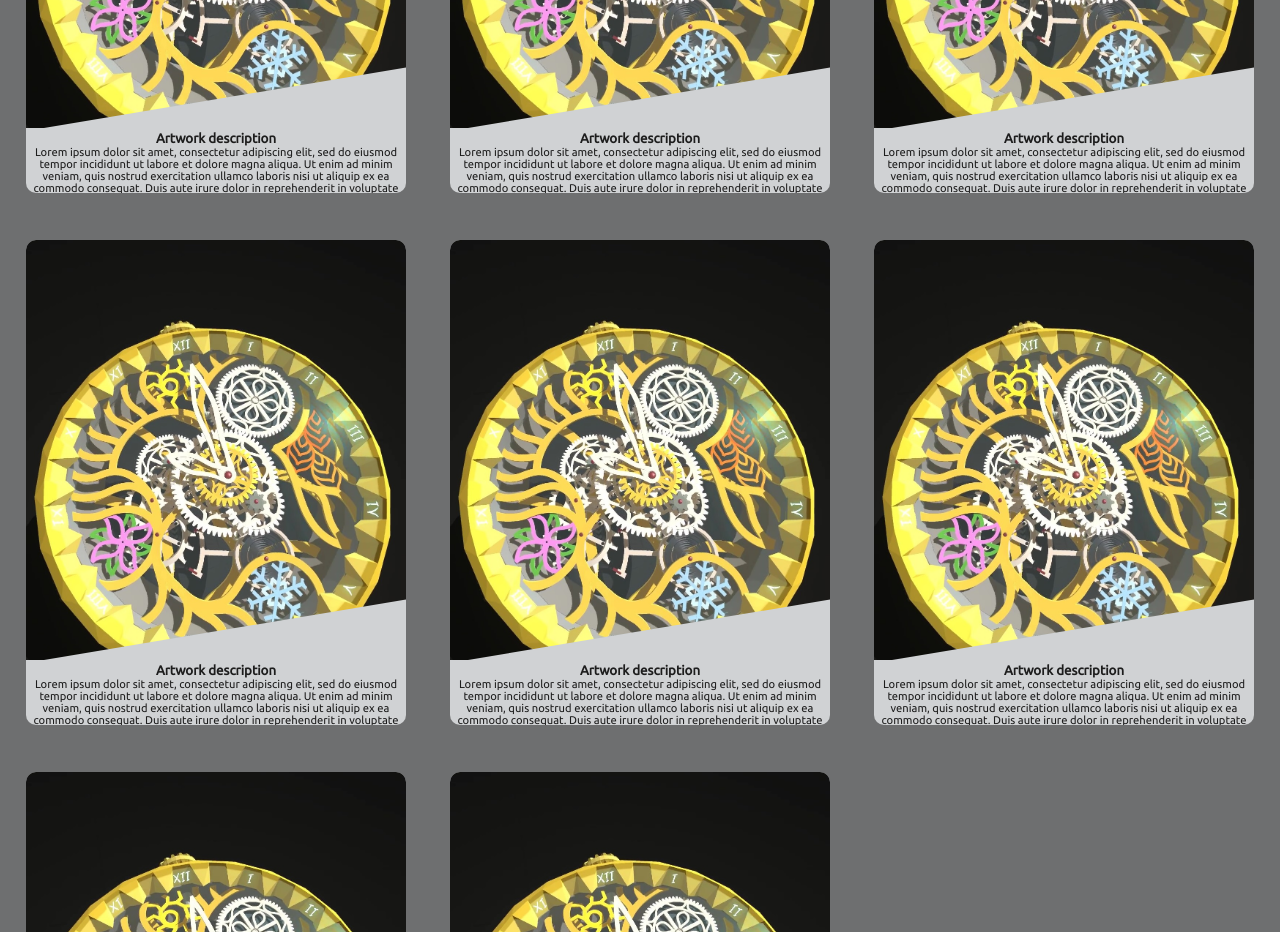
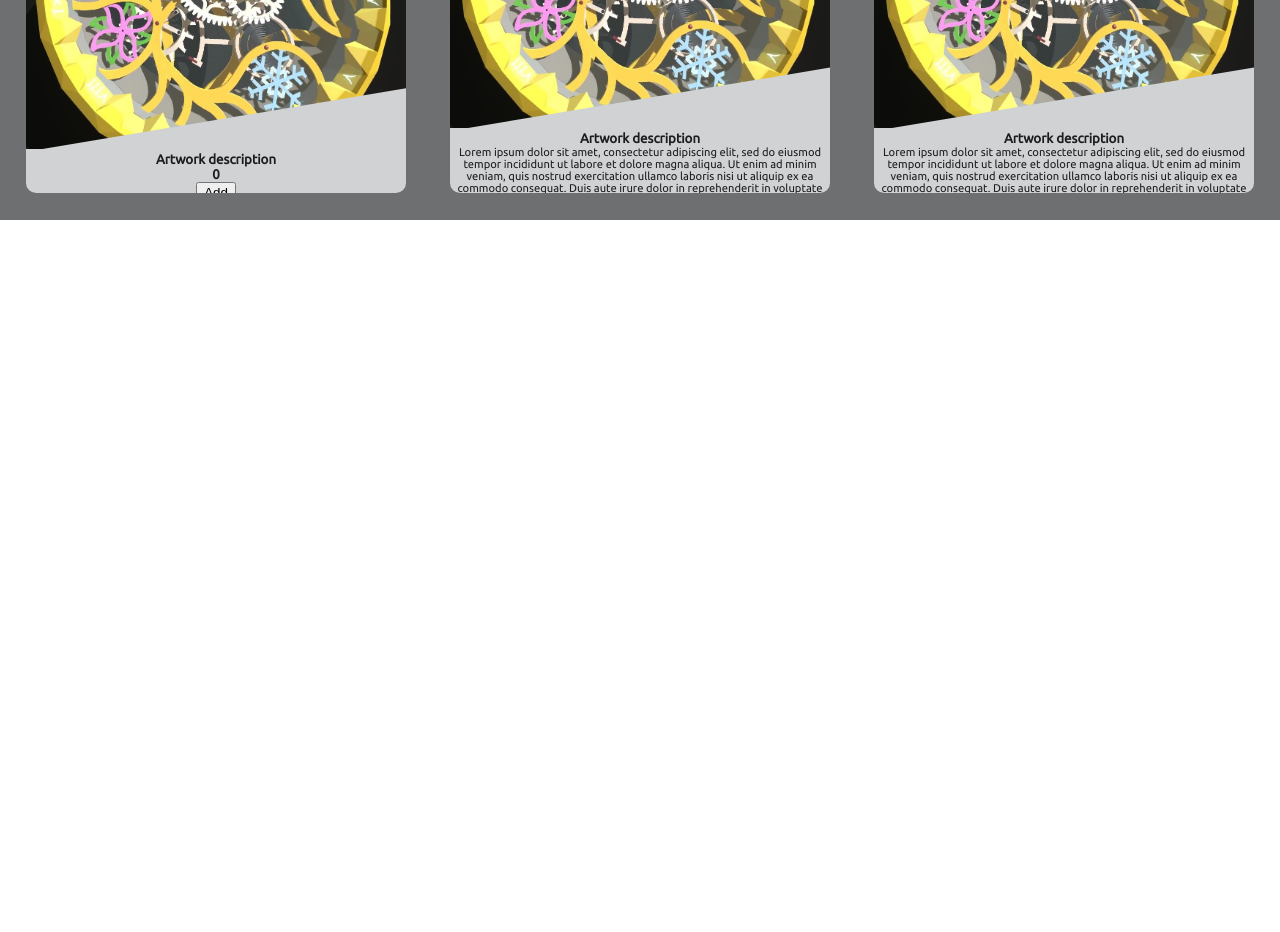
Before and after one commit to Cedaring-xr/cedaring-art, a React (Create React App) app in the folder test1/: page /artwork in a window 1280 px wide. Shown: the part 720-1652 px from the top of the page. After the commit the page ends 940 px from the top, so only its background shows below. Built offline with nearby package versions, Linux system fonts and the light colour scheme.

Commit message:
working on modal feature with dynamic data

```diff
--- a/test1/src/components/ModalCard.js
+++ b/test1/src/components/ModalCard.js
@@ -7,25 +7,29 @@ import Modal from "react-modal";
 
 // covers the artwork viewer component that should call a glb or tilt file loader scene
 
-export default function Modal() {
-  const [display, setDisplay] = useState(true);
+const ModalCard = ({ isOpen, onClose }) => {
+  const [open, setOpen] = useState()
 
-  const open = () => {
-    setDisplay(true)
-  };
-  const close = () => {
-    setDisplay(false)
-  };
+  function onClose() {
+    setOpen(isOpen = false)
+  }
 
+  if (!isOpen) {
+    console.log('modal')
+    return null
+  } else {
     return (
       <div className={classes.container}>
-      <Modal isOpen={modalIsOpen}>
+        <Modal isOpen={isOpen} onClose={() => isOpen(false)}>
           <h3 className="temp-header">Modal openbrush canvas</h3>
+          <button className={classes.close} onClick={onClose}>
+            X close
+          </button>
           <ThreeScene />
-        <div className={classes.close} onClick={close}>
-          X close
-        </div>
         </Modal>
       </div>
     )
   }
+}
+
+export default ModalCard
--- a/test1/src/components/ModalCard.module.scss
+++ b/test1/src/components/ModalCard.module.scss
@@ -7,7 +7,7 @@
 .modal {
     height: 300px;
     background: $background;
-    display: flex;
+    position: absolute;
     justify-content: center;
     align-items: center;
 }
--- a/test1/src/pages/Artwork.js
+++ b/test1/src/pages/Artwork.js
@@ -1,74 +1,36 @@
-import React, { useState } from "react";
-import ThreeScene from '../utils/three-scene';
-import OpenBrushScene from '../utils/glbLoader';
+import React, { Component } from "react";
+import Counter from "../utils/counter";
+import ModalCard from "../components/ModalCard";
 
-export default function Artwork() {
-    const setModalOpen = false
+ class Artwork extends Component {
+
+    constructor(props) {
+        super(props)
+        this.state = {
+            isOpen: false
+        }
+    }
+
+    openModal() {
+        this.setState((prevState, props) => ({
+            isOpen: true
+        }))
+    }
+
+    render() {
         return (
             <div>
                 <div className="grid-container">
-            <div className="grid-card" onClick={()=> setModalOpen(true)}>
+                <div className="grid-card">
+                        <button onClick={()=> this.openModal()}>open</button>
+                        <ModalCard isOpen={this.state.isOpen}/>
                         <div className="grid-card-content">
                             <div className="grid-img-container">
                                 <img className="grid-card-img" src="/extras/clock_Moment.jpg"/>
                             </div>
                             <div className="grid-card-desc-container">
                                 <h5>Artwork description</h5>
-                            <p>Lorem ipsum dolor sit amet, consectetur adipiscing elit, sed do eiusmod tempor incididunt ut labore et dolore magna aliqua. Ut enim ad minim veniam, quis nostrud exercitation ullamco laboris nisi ut aliquip ex ea commodo consequat. Duis aute irure dolor in reprehenderit in voluptate velit esse cillum dolore eu fugiat nulla pariatur. Excepteur sint occaecat cupidatat non proident, sunt in culpa qui officia deserunt mollit anim id est laborum.</p>
-                        </div>
-                    </div>
-                </div>
-                <div className="grid-card">
-                    <div className="grid-card-content">
-                        <div className="grid-img-container">
-                            <img className="grid-card-img" src="/extras/clock_Moment.jpg"/>
-                        </div>
-                        <div className="grid-card-desc-container">
-                            <h5>Artwork description</h5>
-                            <p>Lorem ipsum dolor sit amet, consectetur adipiscing elit, sed do eiusmod tempor incididunt ut labore et dolore magna aliqua. Ut enim ad minim veniam, quis nostrud exercitation ullamco laboris nisi ut aliquip ex ea commodo consequat. Duis aute irure dolor in reprehenderit in voluptate velit esse cillum dolore eu fugiat nulla pariatur. Excepteur sint occaecat cupidatat non proident, sunt in culpa qui officia deserunt mollit anim id est laborum.</p>
-                        </div>
-                    </div>
-                </div>
-                <div className="grid-card">
-                    <div className="grid-card-content">
-                        <div className="grid-img-container">
-                            <img className="grid-card-img" src="/extras/clock_Moment.jpg"/>
-                        </div>
-                        <div className="grid-card-desc-container">
-                            <h5>Artwork description</h5>
-                            <p>Lorem ipsum dolor sit amet, consectetur adipiscing elit, sed do eiusmod tempor incididunt ut labore et dolore magna aliqua. Ut enim ad minim veniam, quis nostrud exercitation ullamco laboris nisi ut aliquip ex ea commodo consequat. Duis aute irure dolor in reprehenderit in voluptate velit esse cillum dolore eu fugiat nulla pariatur. Excepteur sint occaecat cupidatat non proident, sunt in culpa qui officia deserunt mollit anim id est laborum.</p>
-                        </div>
-                    </div>
-                </div>
-                <div className="grid-card">
-                    <div className="grid-card-content">
-                        <div className="grid-img-container">
-                            <img className="grid-card-img" src="/extras/clock_Moment.jpg"/>
-                        </div>
-                        <div className="grid-card-desc-container">
-                            <h5>Artwork description</h5>
-                            <p>Lorem ipsum dolor sit amet, consectetur adipiscing elit, sed do eiusmod tempor incididunt ut labore et dolore magna aliqua. Ut enim ad minim veniam, quis nostrud exercitation ullamco laboris nisi ut aliquip ex ea commodo consequat. Duis aute irure dolor in reprehenderit in voluptate velit esse cillum dolore eu fugiat nulla pariatur. Excepteur sint occaecat cupidatat non proident, sunt in culpa qui officia deserunt mollit anim id est laborum.</p>
-                        </div>
-                    </div>
-                </div>
-                <div className="grid-card">
-                    <div className="grid-card-content">
-                        <div className="grid-img-container">
-                            <img className="grid-card-img" src="/extras/clock_Moment.jpg"/>
-                        </div>
-                        <div className="grid-card-desc-container">
-                            <h5>Artwork description</h5>
-                            <p>Lorem ipsum dolor sit amet, consectetur adipiscing elit, sed do eiusmod tempor incididunt ut labore et dolore magna aliqua. Ut enim ad minim veniam, quis nostrud exercitation ullamco laboris nisi ut aliquip ex ea commodo consequat. Duis aute irure dolor in reprehenderit in voluptate velit esse cillum dolore eu fugiat nulla pariatur. Excepteur sint occaecat cupidatat non proident, sunt in culpa qui officia deserunt mollit anim id est laborum.</p>
-                        </div>
-                    </div>
-                </div>
-                <div className="grid-card">
-                    <div className="grid-card-content">
-                        <div className="grid-img-container">
-                            <img className="grid-card-img" src="/extras/clock_Moment.jpg"/>
-                        </div>
-                        <div className="grid-card-desc-container">
-                            <h5>Artwork description</h5>
+                                <Counter />
                                 <p>Lorem ipsum dolor sit amet, consectetur adipiscing elit, sed do eiusmod tempor incididunt ut labore et dolore magna aliqua. Ut enim ad minim veniam, quis nostrud exercitation ullamco laboris nisi ut aliquip ex ea commodo consequat. Duis aute irure dolor in reprehenderit in voluptate velit esse cillum dolore eu fugiat nulla pariatur. Excepteur sint occaecat cupidatat non proident, sunt in culpa qui officia deserunt mollit anim id est laborum.</p>
                             </div>
                         </div>
@@ -99,3 +61,6 @@ export default function Artwork() {
             </div>
         )
     }
+}
+
+export default Artwork;
--- /dev/null
+++ b/test1/src/utils/counter.js
@@ -0,0 +1,30 @@
+import React, { Component } from "react";
+
+
+class Counter extends Component {
+
+    constructor(props) {
+        super(props)
+
+        this.state = {
+            count: 0
+        }
+    }
+
+    increment() {
+        this.setState((prevState, props) => ({
+            count: prevState.count + 1
+        }))
+    }
+
+    render() {
+        return (
+            <div>
+                <h5>{this.state.count}</h5>
+                <button onClick={()=> this.increment()}>Add</button>
+            </div>
+        )
+    }
+}
+
+export default Counter;
```
Also changed, not shown: test1/src/Assets/artwork.json (+37 -8 lines), test1/src/utils/altScene.js (deleted, +0 -50 lines). Lines whose indentation alone changed are shown as unchanged.
